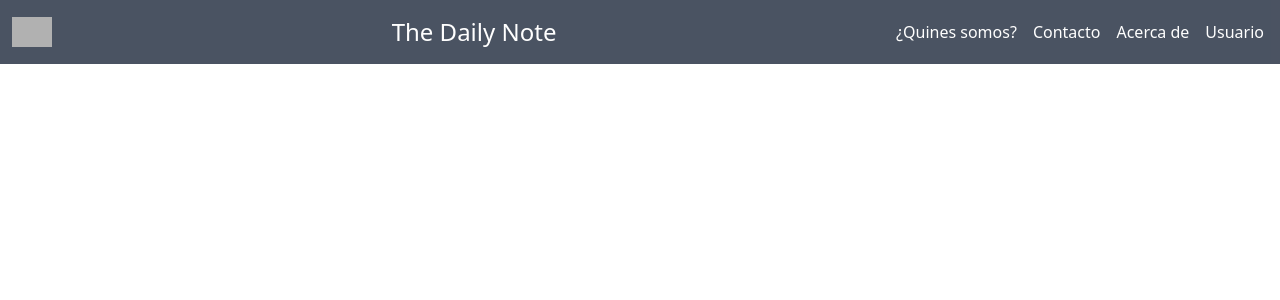
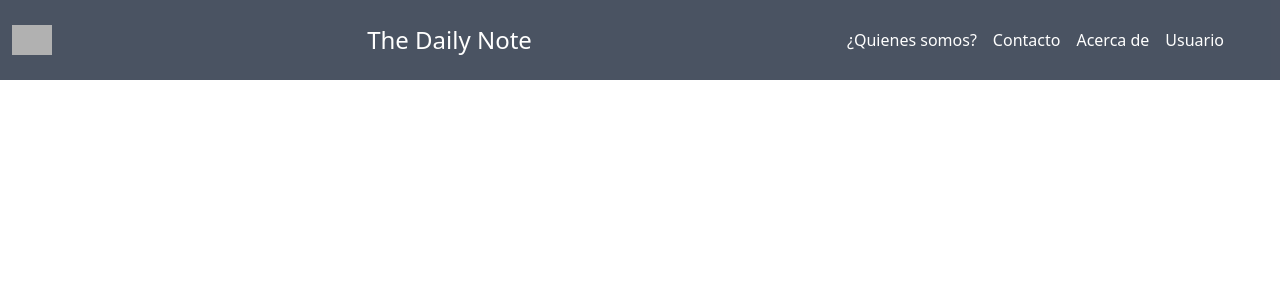
Before and after one commit to Tomas141199/thedailynote, a Next.js app: page /components/ui/Navbar in a window 1280 px wide. Shown: the top 300 px of the page. Built offline with nearby package versions, Linux system fonts and the light colour scheme; grey boxes are pictures that could not be loaded.

Commit message:
navbar finalizado v1

```diff
--- a/pages/components/ui/Navbar.js
+++ b/pages/components/ui/Navbar.js
@@ -1,4 +1,14 @@
 const Navbar = () => {
+
+  const handledropdown = () => {
+    const dropdown = document.querySelector('#dropdown');
+    dropdown.classList.toggle('hidden');
+    dropdown.classList.toggle('flex');
+
+  }
+
+
+
   return (
     <div className="absolute top-0 right-0 w-full">
       <nav className=" text-center md:flex md:items-center md:justify-between md:flex-wrap py-4 bg-slate-800 opacity-80">
@@ -11,25 +21,26 @@ const Navbar = () => {
         <div className="hidden md:block text-white text-2xl">
           <p>The Daily Note</p>
         </div>
-        <ul className=" md:flex md:items-center md:justify-around text-white mt-6 md:mt-0">
-          <li className=" my-3 md:my-0">
-            <a href="#" className=" pr-4 hover:text-amber-300 ">¿Quines somos?</a>
+        <ul className=" md:flex md:items-center md:justify-around text-white mt-6 md:mr-2 md:mt-0">
+          <li className=" md:my-3 md:my-0">
+            <a href="#" className=" md:pr-4 hover:text-amber-300 ">¿Quienes somos?</a>
           </li>
-          <li className=" my-3 md:my-0">
-            <a href="#" className="pr-4 hover:text-amber-300">Contacto</a>
+          <li className=" md:my-3 md:my-0">
+            <a href="#" className="md:pr-4 hover:text-amber-300">Contacto</a>
           </li>
-          <li className=" my-3 md:my-0">
-            <a href="#" className="pr-4 hover:text-amber-300">Acerca de</a>
+          <li className=" md:my-3 md:my-0">
+            <a href="#" className="md:pr-4 hover:text-amber-300">Acerca de</a>
           </li>
-          <li className=" my-3 md:my-0">
-            <a href="#" className="pr-4 hover:text-amber-300">Usuario</a>
+          <li className=" md:my-3 md:my-0 relative  flex flex-col items-center">
+            <a href="#" onClick={handledropdown} className="md:pr-12 hover:text-amber-300">Usuario</a>
+            <div id="dropdown" className=" absolute md:right-2  mt-5 bg-slate-800 hidden flex-col  rounded mt-1 p-2 text-sm w-32">
+              <a href="#" className="px-1 py-1 hover:text-amber-300">Perfil</a>
+              <a href="#" className="px-1 py-1 hover:text-amber-300">Cerrar sesión</a>
+            </div>
           </li>
+
         </ul>
-        {/* <div className="block lg:hidden">
-          <button className=" flex items-center px-3 py-2 border rounded text-teal-200 border-teal-400 hover:text-white hover:border-white">
-            hola este es el fondo del boton
-          </button>
-        </div> */}
+
       </nav>
     </div>
   );
```
Also changed, not shown: pages/index.js (+6 -3 lines).
